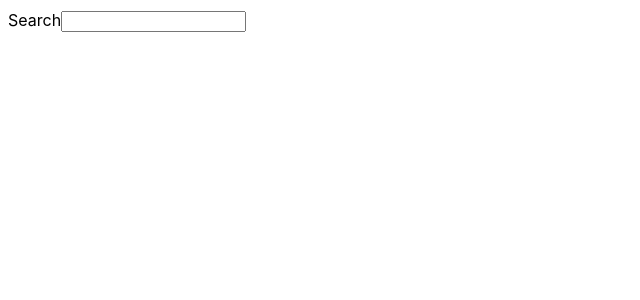
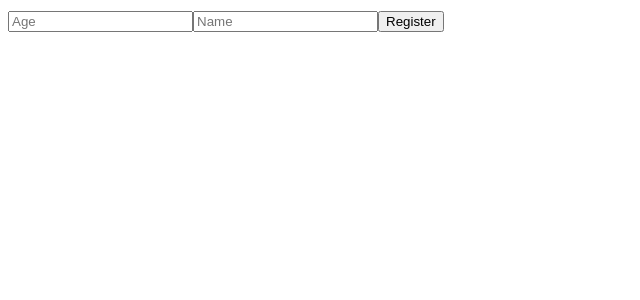
Before and after one commit to HimanshuParodiya/Typescript-in-1-video-7hr-, a React (Vite) app in the folder 13 React TypeScript Basics/: page / in a window 1280 px wide. Shown: the top 300 px of the page, without its empty margins (0-640 px from the left). Built offline with nearby package versions, Linux system fonts and the light colour scheme.

Commit message:
useState hook with typescript

```diff
--- a/13 React TypeScript Basics/src/App.tsx
+++ b/13 React TypeScript Basics/src/App.tsx
@@ -1,40 +1,82 @@
-import { useState } from "react";
-import Box from "./components/Box";
+// import { useState } from "react";
+// import Box from "./components/Box";
 
-function App() {
-  const [val, setVal] = useState<string>("");
+// function App() {
+//   const [val, setVal] = useState<string>("");
 
+//   return (
+//     <>
+//       <div>
+//         {/* <Box
+//           // heading={23} //Type 'number' is not assignable to type 'string'
+//           heading="This is box heading"
+//           count={1}
+//           func={() => {
+//             alert("Function as a props");
+//           }}
+//           children={<div>This is children as a props</div>}
+//         /> */}
+
+//         {/* // children can also be pass as  */}
+//         {/* <Box
+//           // heading={23} //Type 'number' is not assignable to type 'string'
+//           heading="This is box heading"
+//           count={1}
+//           func={() => {
+//             alert("Function as a props");
+//           }}
+//         >
+//           {"This is also an example of passing children"}
+//         </Box> */}
+
+//         {/* // Generic  */}
+
+//         <Box label="Search" value={val} setter={setVal} />
+//       </div>
+//     </>
+//   );
+// }
+
+// export default App;
+
+// Hook with interface
+import { FormEvent, useState } from "react";
+
+interface Person {
+  name: string;
+  age: number;
+}
+
+const App = () => {
+  const [user, setUser] = useState<Person>();
+  const submitHandler = (e: FormEvent<HTMLFormElement>) => {
+    e.preventDefault();
+    console.log(user);
+  };
   return (
     <>
-      <div>
-        {/* <Box
-          // heading={23} //Type 'number' is not assignable to type 'string'
-          heading="This is box heading"
-          count={1}
-          func={() => {
-            alert("Function as a props");
-          }}
-          children={<div>This is children as a props</div>}
-        /> */}
+      <form onSubmit={submitHandler}>
+        <input
+          type="number"
+          placeholder="Age"
+          value={user?.age || ""}
+          onChange={(e) =>
+            setUser((prev) => ({ ...prev!, age: Number(e.target.value) }))
+          }
+        />
+        <input
+          type="Text"
+          placeholder="Name"
+          value={user?.name || ""} // getting error of ( A component is changing an uncontrolled input to be controlled.) because user.name is initially undefined so we pass || "" to make it controlled form uncontrolled
+          onChange={(e) =>
+            setUser((prev) => ({ ...prev!, name: e.target.value }))
+          }
+        />
 
-        {/* // children can also be pass as  */}
-        {/* <Box
-          // heading={23} //Type 'number' is not assignable to type 'string'
-          heading="This is box heading"
-          count={1}
-          func={() => {
-            alert("Function as a props");
-          }}
-        >
-          {"This is also an example of passing children"}
-        </Box> */}
-
-        {/* // Generic  */}
-
-        <Box label="Search" value={val} setter={setVal} />
-      </div>
+        <button type="submit">Register</button>
+      </form>
     </>
   );
-}
+};
 
 export default App;
```
